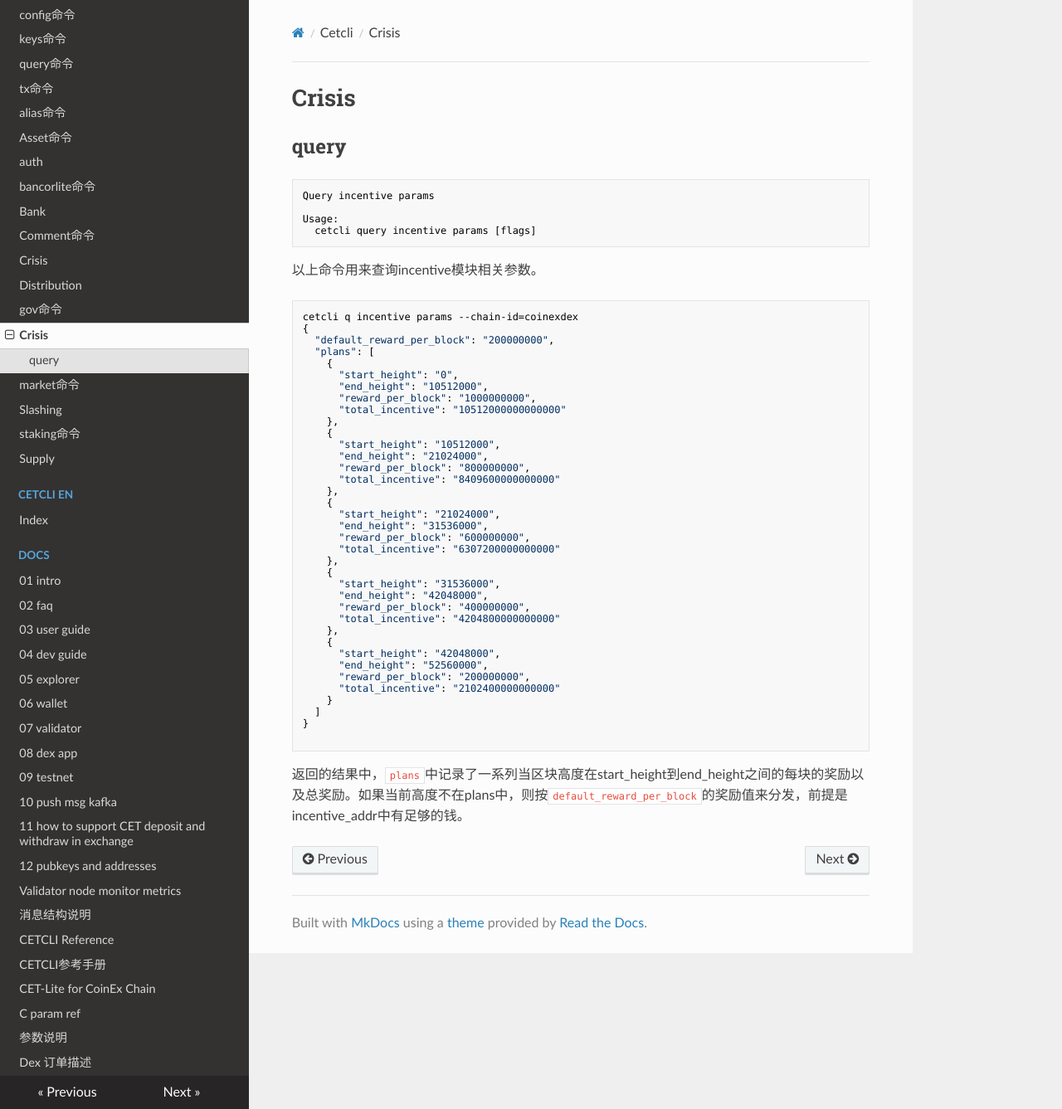
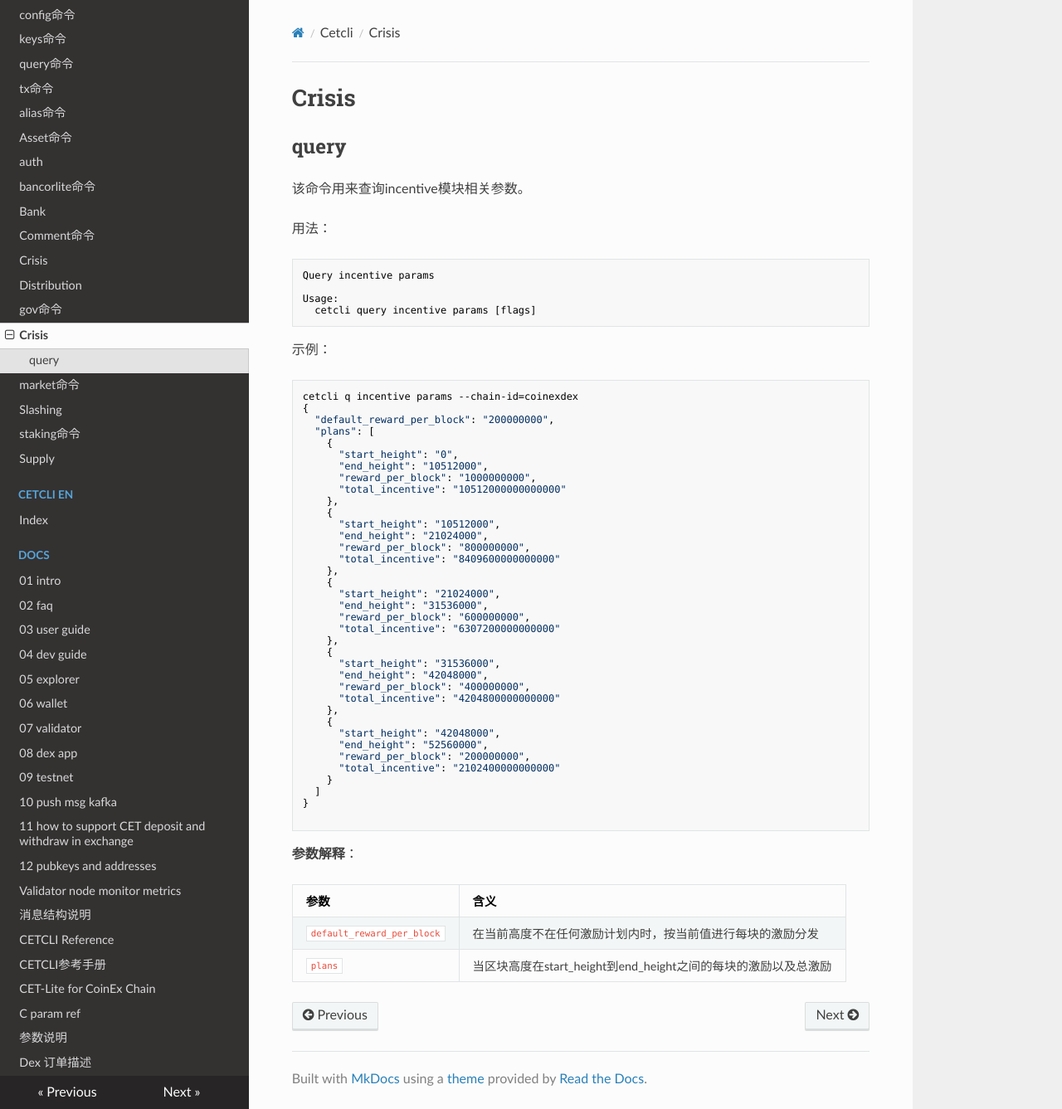
Before and after one commit to coinexchain/dex-manual, an MkDocs documentation site: the page built from docs/cetcli/x_incentive.md, in a window 1280 px wide and 1337 px high. Shown: the whole window at 83% size. Built offline with MkDocs 1.6.1, drawn with Linux system fonts in a browser that asks for light colours; nearby versions of some CDN libraries.

Commit message:
Update x_incentive.md

````diff
--- a/docs/cetcli/x_incentive.md
+++ b/docs/cetcli/x_incentive.md
@@ -1,6 +1,10 @@
 # Crisis
 
 ## query
+
+该命令用来查询incentive模块相关参数。
+
+用法：
 
 ```BASH
 Query incentive params
@@ -9,7 +13,7 @@ Usage:
   cetcli query incentive params [flags]
 ```
 
-以上命令用来查询incentive模块相关参数。
+示例：
 
 ```BASH
 cetcli q incentive params --chain-id=coinexdex
@@ -51,4 +55,9 @@ cetcli q incentive params --chain-id=coinexdex
 
 ```
 
-返回的结果中，`plans`中记录了一系列当区块高度在start_height到end_height之间的每块的奖励以及总奖励。如果当前高度不在plans中，则按`default_reward_per_block`的奖励值来分发，前提是incentive_addr中有足够的钱。
+**参数解释**：
+
+| 参数                       | 含义                                                         |
+| -------------------------- | ------------------------------------------------------------ |
+| `default_reward_per_block` | 在当前高度不在任何激励计划内时，按当前值进行每块的激励分发   |
+| `plans`                    | 当区块高度在start_height到end_height之间的每块的激励以及总激励 |
````
